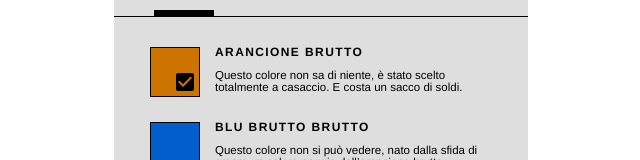
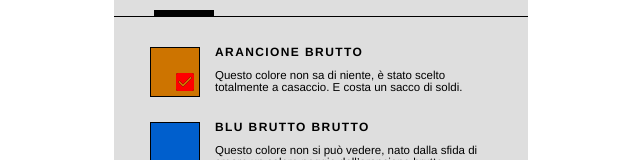
Before and after one commit to Edo-San/panda_configurator, a Vue app: page /#/ in a window 1280 px wide. Shown: the part 371-531 px from the top of the page, without its empty margins (319-959 px from the left). Built offline with nearby package versions, Linux system fonts and the light colour scheme.

Commit message:
feat: create common marker for step marker animation

```diff
--- a/src/components/Step.vue
+++ b/src/components/Step.vue
@@ -1,11 +1,16 @@
 <template>
   <section class="Step">
-    <StepOption
+    <step-option
       v-for="option in options"
       :key="option.code"
       :option="option"
       @set-selected-option="handleSetSelectedOption"
     />
+    <span
+      class="material-icons Step__marker"
+      :class="`Step__marker--${selectedOptionIndex}`"
+      >check_box</span
+    >
   </section>
 </template>
 
@@ -24,6 +29,15 @@ export default Vue.extend({
       required: true
     }
   },
+  computed: {
+    selectedOptionIndex: function() {
+      // console.log(this.options.findIndex(option => option.isSelected === true));
+      return this.options.findIndex(option => option.isSelected === true);
+    }
+  },
+  updated: () => {
+    console.log("UPD");
+  },
   methods: {
     handleSetSelectedOption(option) {
       this.$emit("set-selected-option", option);
@@ -33,4 +47,31 @@ export default Vue.extend({
 </script>
 
 <style lang="scss" scoped>
+.Step {
+  margin: 30px 36px;
+
+  &__marker {
+    z-index: 2;
+    color: red;
+    position: absolute;
+    transition: 0.4s ease;
+    left: 59px;
+
+    &--0 {
+      bottom: 341px;
+    }
+
+    &--1 {
+      bottom: 266px;
+    }
+
+    &--2 {
+      bottom: 191px;
+    }
+
+    &--3 {
+      bottom: 116px;
+    }
+  }
+}
 </style>
--- a/src/views/Configurator.vue
+++ b/src/views/Configurator.vue
@@ -137,9 +137,35 @@ export default Vue.extend({
     flex-direction: column;
     position: relative;
 
-    .Step {
-      margin: 30px 36px;
-    }
+    // .Step {
+    //   margin: 30px 36px;
+
+    //   &__marker {
+    //     z-index: 2;
+    //     color: red;
+    //     position: absolute;
+
+    //     &--0 {
+    //       bottom: 116px;
+    //       left: 59px;
+    //     }
+
+    //     &--1 {
+    //       bottom: 116px;
+    //       left: 59px;
+    //     }
+
+    //     &--2 {
+    //       bottom: 116px;
+    //       left: 59px;
+    //     }
+
+    //     &--3 {
+    //       bottom: 116px;
+    //       left: 59px;
+    //     }
+    //   }
+    // }
   }
 }
 </style>
```
